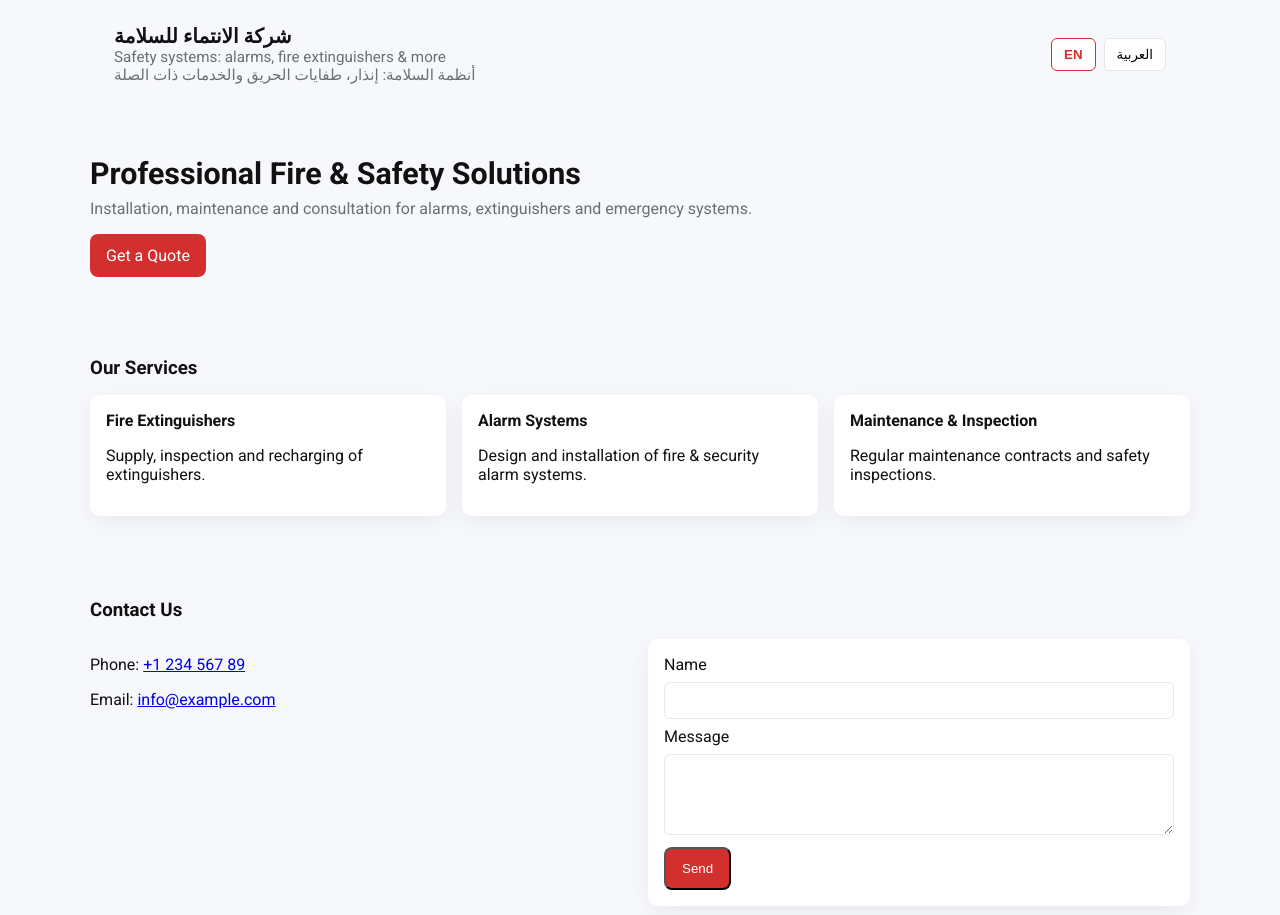
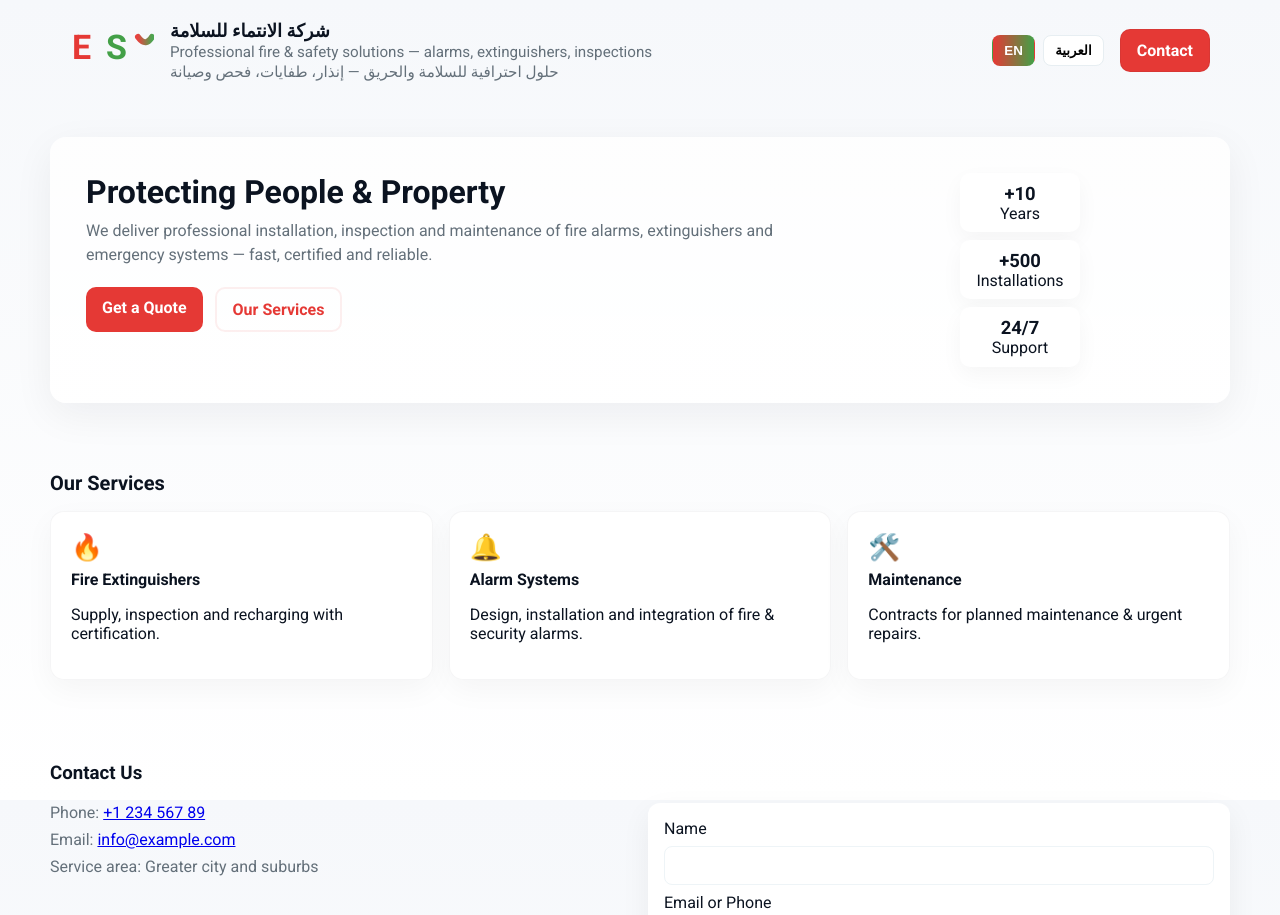
Before and after one commit to MOPROGRAM/intimaa, a plain HTML site: page index.html in a window 1280 px wide. Shown: the top 915 px of the page. Drawn offline with Linux system fonts and the light colour scheme.

Commit message:
Redesign site: professional layout, inline SVG logo fallback, improved styles, contact mailto handler

```diff
--- a/css/styles.css
+++ b/css/styles.css
@@ -1,39 +1,59 @@
 :root{
-  --bg:#f7f8fb;
-  --primary:#d32f2f;
-  --muted:#6b6f76;
-  --container:1100px;
-  --radius:10px;
+  --bg:#fbfcfe;
+  --primary-red:#e53935;
+  --primary-green:#43a047;
+  --accent:linear-gradient(90deg,var(--primary-red),var(--primary-green));
+  --muted:#64707a;
+  --container:1180px;
+  --radius:12px;
+  --glass: rgba(255,255,255,0.85);
 }
 *{box-sizing:border-box}
-html,body{height:100%;margin:0;font-family:Roboto, system-ui, -apple-system, 'Segoe UI', Arial}
-body{background:var(--bg);color:#111}
-.container{max-width:var(--container);margin:0 auto;padding:1.5rem}
+html,body{height:100%;margin:0;font-family:Roboto, system-ui, -apple-system, 'Segoe UI', Arial; -webkit-font-smoothing:antialiased}
+body{background:linear-gradient(180deg,#f6f8fb 0%, #ffffff 100%);color:#0b1320}
+.container{max-width:var(--container);margin:0 auto;padding:1.25rem}
 .header-inner{display:flex;align-items:center;justify-content:space-between}
-.logo{margin:0;font-size:1.25rem}
-.tagline{margin:0;color:var(--muted);font-size:0.95rem}
+.logo-wrap{display:flex;align-items:center;gap:1rem}
+.logo-img{height:56px;display:block}
+.brand-text .logo{margin:0;font-size:1.125rem}
+.tagline{margin:2px 0 0;color:var(--muted);font-size:0.95rem}
+.brand-row{display:flex;gap:1rem;align-items:center}
+
+.controls{display:flex;align-items:center;gap:1rem}
 .lang-switch{display:flex;gap:0.5rem}
-.lang-btn{background:#fff;border:1px solid #e3e6ea;padding:0.5rem 0.75rem;border-radius:6px;cursor:pointer}
-.lang-btn[aria-pressed="true"]{border-color:var(--primary);color:var(--primary);font-weight:700}
+.lang-btn{background:#fff;border:1px solid #e7eef2;padding:0.45rem 0.7rem;border-radius:8px;cursor:pointer;font-weight:600}
+.lang-btn[aria-pressed="true"]{background:var(--accent);color:#fff;border-color:transparent}
+.contact-cta{background:transparent;border:1px solid rgba(11,19,32,0.06);padding:0.45rem 0.8rem;border-radius:8px;text-decoration:none;color:inherit}
 
-.hero{padding:3rem 0;display:flex;gap:2rem;align-items:center}
-.hero-content{flex:1}
-.hero-content h2{margin:0 0 0.5rem;font-size:1.9rem}
-.hero-content p{color:var(--muted);margin:0 0 1rem}
-.btn{display:inline-block;background:var(--primary);color:#fff;padding:0.75rem 1rem;border-radius:8px;text-decoration:none}
+.hero{padding:2.25rem 0}
+.hero-card{display:flex;gap:2rem;align-items:stretch;background:linear-gradient(180deg, rgba(255,255,255,0.8), rgba(255,255,255,0.95));border-radius:16px;padding:1.25rem;box-shadow:0 12px 40px rgba(11,19,32,0.06)}
+.hero-left{flex:2;padding:1rem}
+.hero-right{flex:1;padding:1rem;display:flex;align-items:center;justify-content:center}
+.hero-content h2{margin:0 0 0.5rem;font-size:2rem}
+.hero-content p{color:var(--muted);margin:0 0 1.25rem;line-height:1.5}
+.hero-actions{display:flex;gap:0.75rem}
+.btn{display:inline-block;background:var(--primary-red);color:#fff;padding:0.7rem 1rem;border-radius:10px;text-decoration:none;font-weight:700}
+.btn.ghost{background:transparent;color:var(--primary-red);border:2px solid rgba(229,57,53,0.08)}
+
+.stats{display:flex;flex-direction:column;gap:0.5rem;text-align:center}
+.stats div{background:white;padding:0.6rem 1rem;border-radius:10px;box-shadow:0 8px 22px rgba(11,19,32,0.04)}
+.stats strong{display:block;font-size:1.15rem}
 
 .services{padding:2rem 0}
-.section-title{margin:0 0 1rem}
+.section-title{margin:0 0 1rem;font-size:1.25rem}
 .grid{display:grid;grid-template-columns:repeat(3,1fr);gap:1rem}
-.card{background:#fff;padding:1rem;border-radius:var(--radius);box-shadow:0 6px 20px rgba(0,0,0,0.06)}
+.card{background:var(--glass);backdrop-filter: blur(6px);padding:1.25rem;border-radius:14px;border:1px solid rgba(11,19,32,0.04);box-shadow:0 10px 30px rgba(11,19,32,0.04)}
 .card h4{margin:0 0 0.5rem}
+.card .icon{font-size:1.6rem;margin-bottom:0.5rem}
 
 .contact{padding:2rem 0}
 .contact-grid{display:grid;grid-template-columns:1fr 1fr;gap:1rem;align-items:start}
-.contact-form{background:#fff;padding:1rem;border-radius:10px;box-shadow:0 6px 20px rgba(0,0,0,0.06)}
-.contact-form input,.contact-form textarea{width:100%;padding:0.6rem;margin:0.5rem 0;border:1px solid #e6e9ee;border-radius:6px}
+.contact-info p{margin:0 0 0.5rem;color:var(--muted)}
+.contact-form{background:white;padding:1rem;border-radius:12px;box-shadow:0 10px 30px rgba(11,19,32,0.06)}
+.contact-form input,.contact-form textarea{width:100%;padding:0.7rem;margin:0.5rem 0;border:1px solid #eef4f7;border-radius:8px}
+.contact-form .send{background:linear-gradient(90deg,var(--primary-red),var(--primary-green));border:none}
 
-.site-footer{padding:1rem 0;color:var(--muted)}
+.site-footer{padding:1.25rem 0;color:var(--muted);text-align:center}
 
 /* Language visibility control */
 .lang{display:none}
@@ -41,10 +61,16 @@ body.lang-en .lang[data-lang="en"]{display:block}
 body.lang-ar .lang[data-lang="ar"]{display:block}
 
 /* Responsive */
-@media (max-width:900px){
+@media (max-width:980px){
   .grid{grid-template-columns:1fr}
   .contact-grid{grid-template-columns:1fr}
-  .hero{flex-direction:column}
+  .hero-card{flex-direction:column}
+  .brand-row{flex-direction:row;align-items:center}
+}
+
+@media (max-width:520px){
+  .brand-text .logo{font-size:1rem}
+  .hero-content h2{font-size:1.4rem}
 }
 
 /* Arabic font overrides */
--- a/index.html
+++ b/index.html
@@ -10,56 +10,103 @@
 <body>
   <header class="site-header">
     <div class="container header-inner">
-      <div class="brand">
+      <div class="brand-row">
+        <div class="logo-wrap">
+          <img src="assets/logo.png" alt="Al-Intimaa logo" class="logo-img" onerror="this.style.display='none'; document.getElementById('svg-logo').style.display='block'">
+
+          <!-- Inline SVG fallback styled to match provided logo colors (red & green) -->
+          <svg id="svg-logo" xmlns="http://www.w3.org/2000/svg" width="84" height="48" viewBox="0 0 84 48" style="display:none">
+            <defs>
+              <linearGradient id="ribbon" x1="0" x2="1">
+                <stop offset="0" stop-color="#e53935"/>
+                <stop offset="1" stop-color="#43a047"/>
+              </linearGradient>
+            </defs>
+            <g font-family="Roboto, Noto Naskh Arabic, sans-serif" font-weight="700">
+              <text x="2" y="32" font-size="34" fill="#e53935">E</text>
+              <text x="36" y="32" font-size="34" fill="#43a047">S</text>
+            </g>
+            <path d="M68 10c6 8 10 6 14 0" stroke="url(#ribbon)" stroke-width="6" stroke-linecap="round" fill="none" opacity="0.95"/>
+          </svg>
+        </div>
+
+        <div class="brand-text">
           <h1 class="logo">شركة الانتماء للسلامة</h1>
-        <p class="tagline en">Safety systems: alarms, fire extinguishers & more</p>
-        <p class="tagline ar">أنظمة السلامة: إنذار، طفايات الحريق والخدمات ذات الصلة</p>
+          <p class="tagline en">Professional fire & safety solutions — alarms, extinguishers, inspections</p>
+          <p class="tagline ar">حلول احترافية للسلامة والحريق — إنذار، طفايات، فحص وصيانة</p>
         </div>
-      <nav class="lang-switch">
+      </div>
+
+      <nav class="controls">
+        <div class="lang-switch">
           <button id="btn-en" class="lang-btn" aria-pressed="true">EN</button>
           <button id="btn-ar" class="lang-btn">العربية</button>
+        </div>
+        <a class="btn contact-cta" href="#contact">Contact</a>
       </nav>
     </div>
   </header>
 
   <main>
     <section class="hero container">
+      <div class="hero-card">
+        <div class="hero-left">
           <div class="hero-content en lang" data-lang="en">
-        <h2>Professional Fire & Safety Solutions</h2>
-        <p>Installation, maintenance and consultation for alarms, extinguishers and emergency systems.</p>
+            <h2>Protecting People & Property</h2>
+            <p>We deliver professional installation, inspection and maintenance of fire alarms, extinguishers and emergency systems — fast, certified and reliable.</p>
+            <div class="hero-actions">
               <a href="#contact" class="btn">Get a Quote</a>
+              <a href="#services" class="btn ghost">Our Services</a>
             </div>
+          </div>
+
           <div class="hero-content ar lang" data-lang="ar" dir="rtl">
-        <h2>حلول احترافية للسلامة والحريق</h2>
-        <p>تركيب وصيانة واستشارات لأنظمة الإنذار وطفايات الحريق وأنظمة الطوارئ.</p>
+            <h2>حماية الأرواح والممتلكات</h2>
+            <p>نقدّم تركيباً، فحصاً وصيانة احترافية لأنظمة الإنذار وطفايات الحريق وأنظمة الطوارئ — بسرعة ومصداقية.</p>
+            <div class="hero-actions">
               <a href="#contact" class="btn">اطلب عرض سعر</a>
+              <a href="#services" class="btn ghost">خدماتنا</a>
+            </div>
+          </div>
+        </div>
+
+        <div class="hero-right">
+          <div class="stats">
+            <div><strong>+10</strong><span class="en lang" data-lang="en">Years</span><span class="ar lang" data-lang="ar">سنوات</span></div>
+            <div><strong>+500</strong><span class="en lang" data-lang="en">Installations</span><span class="ar lang" data-lang="ar">تركيب</span></div>
+            <div><strong>24/7</strong><span class="en lang" data-lang="en">Support</span><span class="ar lang" data-lang="ar">دعم</span></div>
+          </div>
+        </div>
       </div>
     </section>
 
-    <section class="services container">
+    <section id="services" class="services container">
       <h3 class="section-title en lang" data-lang="en">Our Services</h3>
       <h3 class="section-title ar lang" data-lang="ar" dir="rtl">خدماتنا</h3>
 
       <div class="grid">
         <article class="card">
+          <div class="icon">🔥</div>
           <h4 class="en lang" data-lang="en">Fire Extinguishers</h4>
           <h4 class="ar lang" data-lang="ar" dir="rtl">طفايات الحريق</h4>
-          <p class="en lang" data-lang="en">Supply, inspection and recharging of extinguishers.</p>
-          <p class="ar lang" data-lang="ar" dir="rtl">توريد وفحص وإعادة شحن الطفايات.</p>
+          <p class="en lang" data-lang="en">Supply, inspection and recharging with certification.</p>
+          <p class="ar lang" data-lang="ar" dir="rtl">توريد، فحص وإعادة شحن مع شهادة معتمدة.</p>
         </article>
 
         <article class="card">
+          <div class="icon">🔔</div>
           <h4 class="en lang" data-lang="en">Alarm Systems</h4>
           <h4 class="ar lang" data-lang="ar" dir="rtl">أنظمة الإنذار</h4>
-          <p class="en lang" data-lang="en">Design and installation of fire & security alarm systems.</p>
-          <p class="ar lang" data-lang="ar" dir="rtl">تصميم وتركيب أنظمة إنذار الحريق والأمن.</p>
+          <p class="en lang" data-lang="en">Design, installation and integration of fire & security alarms.</p>
+          <p class="ar lang" data-lang="ar" dir="rtl">تصميم وتركيب ودمج أنظمة إنذار الحريق والأمن.</p>
         </article>
 
         <article class="card">
-          <h4 class="en lang" data-lang="en">Maintenance & Inspection</h4>
-          <h4 class="ar lang" data-lang="ar" dir="rtl">الصيانة والفحص</h4>
-          <p class="en lang" data-lang="en">Regular maintenance contracts and safety inspections.</p>
-          <p class="ar lang" data-lang="ar" dir="rtl">عقود صيانة دورية وفحوصات السلامة.</p>
+          <div class="icon">🛠️</div>
+          <h4 class="en lang" data-lang="en">Maintenance</h4>
+          <h4 class="ar lang" data-lang="ar" dir="rtl">الصيانة</h4>
+          <p class="en lang" data-lang="en">Contracts for planned maintenance & urgent repairs.</p>
+          <p class="ar lang" data-lang="ar" dir="rtl">عقود صيانة دورية وإصلاحات عاجلة.</p>
         </article>
       </div>
     </section>
@@ -69,23 +116,29 @@
       <h3 class="ar lang" data-lang="ar" dir="rtl">تواصل معنا</h3>
 
       <div class="contact-grid">
-        <div>
+        <div class="contact-info">
           <p class="en lang" data-lang="en">Phone: <a href="tel:+123456789">+1 234 567 89</a></p>
           <p class="ar lang" data-lang="ar" dir="rtl">الهاتف: <a href="tel:+123456789">+1 234 567 89</a></p>
           <p class="en lang" data-lang="en">Email: <a href="mailto:info@example.com">info@example.com</a></p>
           <p class="ar lang" data-lang="ar" dir="rtl">البريد: <a href="mailto:info@example.com">info@example.com</a></p>
+          <p class="en lang" data-lang="en">Service area: Greater city and suburbs</p>
+          <p class="ar lang" data-lang="ar" dir="rtl">منطقة الخدمة: المدينة والمناطق المحيطة</p>
         </div>
 
-        <form class="contact-form" action="#" onsubmit="return false;">
+        <form id="contactForm" class="contact-form" action="#">
           <label class="en lang" data-lang="en">Name</label>
           <label class="ar lang" data-lang="ar">الاسم</label>
-          <input type="text" placeholder="" />
+          <input id="contact-name" type="text" placeholder="" required />
+
+          <label class="en lang" data-lang="en">Email or Phone</label>
+          <label class="ar lang" data-lang="ar">البريد أو الهاتف</label>
+          <input id="contact-info" type="text" placeholder="" required />
 
           <label class="en lang" data-lang="en">Message</label>
           <label class="ar lang" data-lang="ar">الرسالة</label>
-          <textarea rows="4"></textarea>
+          <textarea id="contact-message" rows="4" required></textarea>
 
-          <button class="btn">
+          <button type="submit" class="btn send">
             <span class="en lang" data-lang="en">Send</span>
             <span class="ar lang" data-lang="ar">إرسال</span>
           </button>
--- a/js/script.js
+++ b/js/script.js
@@ -26,4 +26,18 @@ document.addEventListener('DOMContentLoaded', ()=>{
 
   btnEn.addEventListener('click', ()=> setLang('en'));
   btnAr.addEventListener('click', ()=> setLang('ar'));
+
+  // Contact form: open user's email client with composed message
+  const form = document.getElementById('contactForm');
+  if(form){
+    form.addEventListener('submit', (e)=>{
+      e.preventDefault();
+      const name = document.getElementById('contact-name').value.trim();
+      const info = document.getElementById('contact-info').value.trim();
+      const message = document.getElementById('contact-message').value.trim();
+      const subject = encodeURIComponent('Website inquiry from ' + (name || info || 'Website'));
+      const body = encodeURIComponent((name?('Name: '+name+'\n'):'') + (info?('Contact: '+info+'\n\n'):'') + message);
+      window.location.href = `mailto:info@example.com?subject=${subject}&body=${body}`;
+    });
+  }
 });
```
Lines whose indentation alone changed are shown as unchanged.
